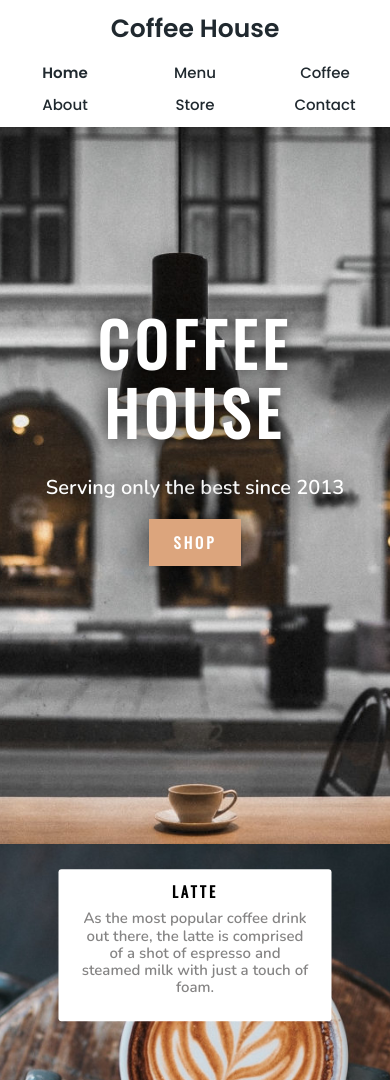
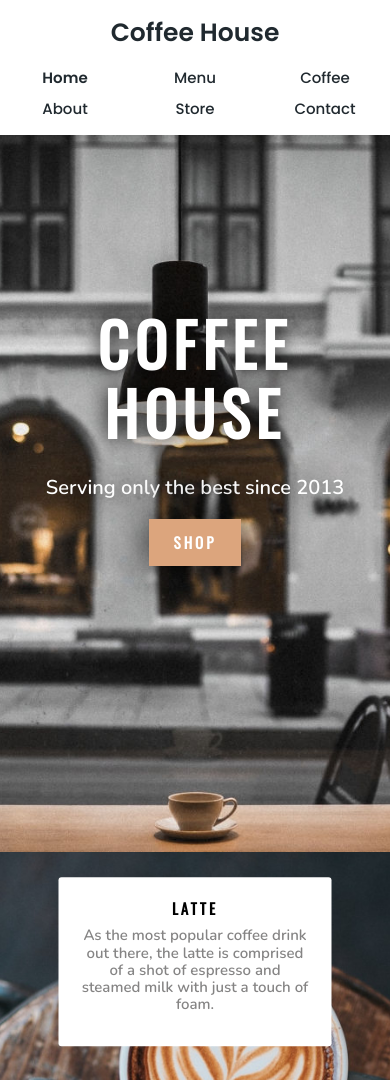
Before and after one commit to saulocode1/coffee-shop, a plain HTML site: page index.html in a window 390 px wide. Shown: the top 1080 px of the page. Drawn offline with nearby package versions, Linux system fonts and the light colour scheme.

Commit message:
Change coffee-type size and header grid size

```diff
--- a/css/mobile/mobile.css
+++ b/css/mobile/mobile.css
@@ -12,7 +12,7 @@ MAIN HEADER
 */
 
 header.main-header {
-    height: 15vh;
+    height: 16vh;
     text-align: center;
     justify-content: center;
     align-content: center;
@@ -115,7 +115,7 @@ div.wrapper-menu .coffee-type {
     justify-content: center;
     background-color: rgba(255, 255, 255, 1);
     width: 70vw;
-    height: 18vh;
+    height: 20vh;
     padding: 1rem;
     box-sizing: border-box;
     border-radius: .3rem;
```
